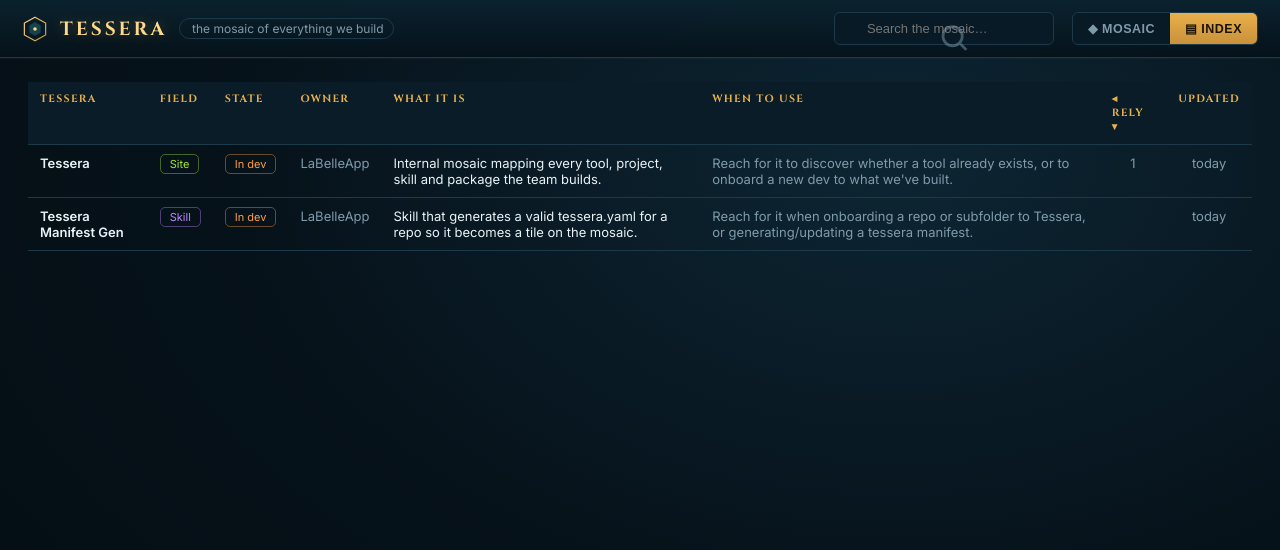
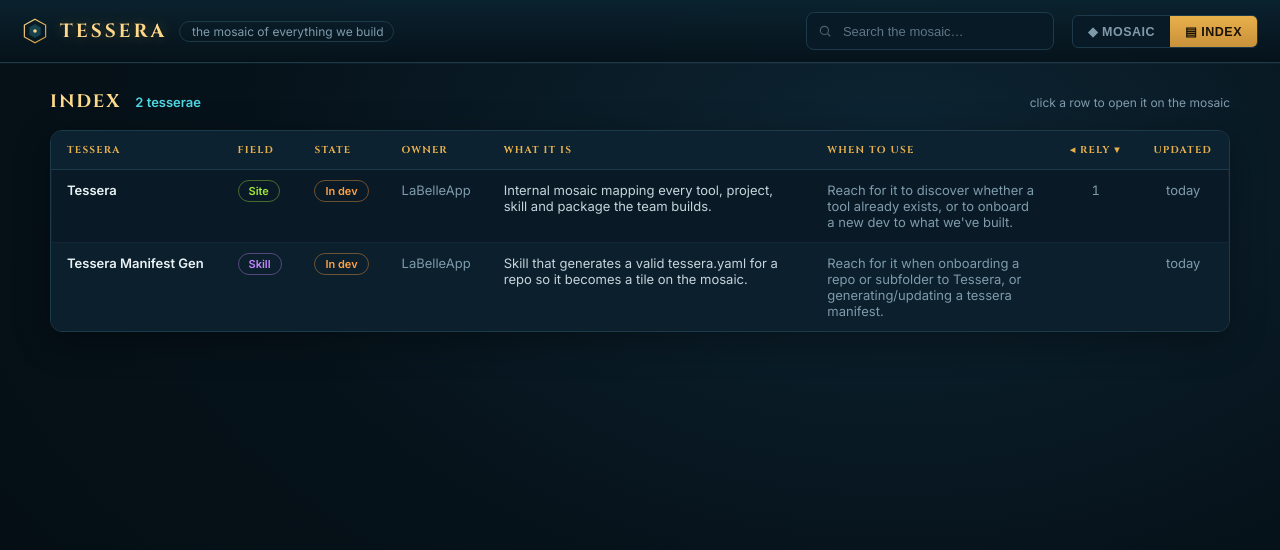
Before and after one commit to LaBelleApp/tessera, a website: page docs/index.html in a window 1280 px wide. Both pictures are taken after a click on the button "▤ INDEX". Drawn offline with nearby package versions, Linux system fonts and the light colour scheme.

Commit message:
feat: enhance index.html with improved filter UI and table layout

```diff
--- a/docs/index.html
+++ b/docs/index.html
@@ -26,24 +26,34 @@
     color:var(--gold-bright);text-shadow:0 0 14px #e8b04b55}
   .brand .tag{color:var(--muted);font-size:12px;border-left:1px solid var(--border);padding-left:12px}
   .spacer{flex:1}
-  .search{position:relative}
+  .search{position:relative;display:flex;align-items:center}
   .search input{background:#081a25;border:1px solid var(--border);color:var(--txt);
-    border-radius:6px;padding:8px 14px 8px 32px;font-size:13px;width:220px;outline:none}
+    border-radius:8px;height:38px;padding:0 14px 0 36px;font-size:13px;width:248px;outline:none}
+  .search input::placeholder{color:#5f7689}
   .search input:focus{border-color:var(--gold);box-shadow:0 0 0 2px #e8b04b22}
-  .search svg{position:absolute;left:10px;top:9px;opacity:.5}
+  .search svg{position:absolute;left:12px;top:50%;transform:translateY(-50%);opacity:.55;pointer-events:none}
   .toggle{display:flex;border:1px solid var(--border);border-radius:6px;overflow:hidden;background:#081a25}
   .toggle button{background:none;border:none;color:var(--muted);padding:8px 15px;cursor:pointer;
     font-size:12.5px;font-weight:600;letter-spacing:.5px}
   .toggle button.active{background:linear-gradient(180deg,#e8b04b,#c9913a);color:#1a1205}
   main{flex:1;position:relative;overflow:hidden}
   #stage{position:absolute;inset:0}
-  svg{width:100%;height:100%;display:block;cursor:grab}
-  svg:active{cursor:grabbing}
+  #svg{width:100%;height:100%;display:block;cursor:grab}
+  #svg:active{cursor:grabbing}
   .panel-card{background:var(--panel);backdrop-filter:blur(10px);border:1px solid var(--border);
     border-radius:10px;box-shadow:0 8px 30px #00000050, inset 0 0 0 1px #ffffff06}
-  .filters{position:absolute;top:16px;left:16px;width:206px;padding:15px 17px;z-index:20;font-size:12px}
-  .filters h4{margin:0 0 9px;font-size:10.5px;text-transform:uppercase;letter-spacing:1.5px;color:var(--gold);font-family:'Cinzel',serif}
-  .filters .grp{margin-bottom:16px}
+  .filters{position:absolute;top:16px;left:16px;width:212px;padding:0;z-index:20;font-size:12px;overflow:hidden}
+  .filters-head{display:flex;align-items:center;justify-content:space-between;gap:10px;padding:11px 14px;cursor:pointer;
+    font-family:'Cinzel',serif;font-size:11px;letter-spacing:1.5px;text-transform:uppercase;color:var(--gold);user-select:none}
+  .filters-head:hover{color:var(--gold-bright)}
+  .filters-head .chev{font-size:10px;color:var(--muted);transition:transform .2s}
+  .filters.collapsed{width:auto}
+  .filters.collapsed #filterBody{display:none}
+  .filters.collapsed .filters-head .chev{transform:rotate(-90deg)}
+  #filterBody{padding:0 16px 14px}
+  .filters h4{margin:13px 0 9px;font-size:10.5px;text-transform:uppercase;letter-spacing:1.5px;color:var(--gold);font-family:'Cinzel',serif}
+  .filters .grp:first-child h4{margin-top:2px}
+  .filters .grp{margin-bottom:13px}
   .chk{display:flex;align-items:center;gap:8px;padding:3px 0;cursor:pointer;color:var(--txt)}
   .chk input{accent-color:var(--gold)}
   .hexmark{width:11px;height:12px;flex:none;clip-path:polygon(50% 0,100% 25%,100% 75%,50% 100%,0 75%,0 25%)}
@@ -72,16 +82,30 @@
   .seam.dash{background:none;border-top:1px dashed var(--gold)}
   .links a{display:inline-flex;align-items:center;gap:6px;margin:8px 12px 0 0;color:var(--cyan);text-decoration:none;font-size:13px;font-weight:600}
   .meta-row{display:flex;justify-content:space-between;font-size:12px;color:var(--muted);margin-top:14px;padding-top:12px;border-top:1px solid var(--border)}
-  #tableWrap{position:absolute;inset:0;overflow:auto;padding:24px 28px;display:none}
+  #tableWrap{position:absolute;inset:0;overflow:auto;padding:26px 30px 40px;display:none}
   #tableWrap.show{display:block}
+  .index-head{max-width:1180px;margin:0 auto 16px;display:flex;align-items:baseline;gap:14px}
+  .index-head h2{font-family:'Cinzel',serif;color:var(--gold-bright);font-size:18px;letter-spacing:2px;margin:0;text-transform:uppercase}
+  .index-head .count{color:var(--cyan);font-size:13px;font-weight:600}
+  .index-head .hint{color:var(--muted);font-size:12px;margin-left:auto}
+  .index-card{max-width:1180px;margin:0 auto;border:1px solid var(--border);border-radius:12px;overflow:hidden;
+    background:#091a26;box-shadow:0 10px 36px #00000055, inset 0 0 0 1px #ffffff06}
   table{width:100%;border-collapse:collapse;font-size:13px}
-  th,td{text-align:left;padding:10px 12px;border-bottom:1px solid var(--border);vertical-align:top}
-  th{position:sticky;top:0;background:#0a1c28;color:var(--gold);font-size:10.5px;text-transform:uppercase;letter-spacing:1.3px;cursor:pointer;z-index:2;font-family:'Cinzel',serif}
-  tr:hover td{background:#0b2230}
-  td .name{font-weight:600;cursor:pointer}
+  th,td{text-align:left;padding:12px 16px;vertical-align:top}
+  th{position:sticky;top:0;background:#0c2231;color:var(--gold);font-size:10px;text-transform:uppercase;
+    letter-spacing:1.2px;cursor:pointer;z-index:2;font-family:'Cinzel',serif;border-bottom:1px solid var(--border);white-space:nowrap}
+  th:hover{color:var(--gold-bright)}
+  tbody td{border-bottom:1px solid #112733}
+  tbody tr:last-child td{border-bottom:none}
+  tbody tr{cursor:pointer}
+  tbody tr:nth-child(even) td{background:#0b1f2c}
+  tbody tr:hover td{background:#11303f}
+  td .name{font-weight:600;color:var(--txt)}
   td .name:hover{color:var(--gold-bright)}
-  .pill{font-size:11px;padding:2px 9px;border-radius:5px;border:1px solid;white-space:nowrap}
-  .num{text-align:center;color:var(--muted)}
+  td.summary{color:#c6d4dc;max-width:320px}
+  td.use{color:var(--muted);max-width:240px}
+  .pill{font-size:11px;padding:3px 10px;border-radius:20px;border:1px solid;white-space:nowrap;font-weight:600}
+  .num{text-align:center;color:var(--muted);font-variant-numeric:tabular-nums}
   .tooltip{position:absolute;pointer-events:none;background:#0a1c28;border:1px solid var(--gold);border-radius:6px;padding:6px 11px;font-size:12px;z-index:40;opacity:0;transition:opacity .12s;white-space:nowrap;box-shadow:0 0 16px #e8b04b33}
   .freshness{position:absolute;bottom:16px;left:50%;transform:translateX(-50%);color:var(--muted);font-size:11.5px;background:#0a1c28cc;padding:7px 16px;border-radius:20px;border:1px solid var(--border);z-index:15;display:flex;align-items:center;gap:9px}
   .freshness .pulse{width:7px;height:7px;border-radius:50%;background:var(--cyan);box-shadow:0 0 8px var(--cyan);animation:pulse 2.4s ease-in-out infinite}
@@ -114,12 +138,18 @@
   <main>
     <div id="stage"><svg id="svg"></svg></div>
     <div class="filters panel-card" id="filters">
-      <div class="grp"><h4>Fields</h4><div id="typeFilters"></div></div>
-      <div class="grp"><h4>State</h4><div id="statusFilters"></div></div>
-      <div class="grp"><h4>Reading the mosaic</h4><div class="legend-note">Tile <b>size</b> = pieces that depend on it (bigger = load-bearing).<br><b>Glow</b> = maturity. Gold <b>seams</b> link tiles: solid = <i>depends on</i>, dashed = <i>part of</i>.</div></div>
+      <div class="filters-head" id="filtersHead"><span>Filters</span><span class="chev" id="filtersChev">▾</span></div>
+      <div id="filterBody">
+        <div class="grp"><h4>Fields</h4><div id="typeFilters"></div></div>
+        <div class="grp"><h4>State</h4><div id="statusFilters"></div></div>
+        <div class="grp"><h4>Reading the mosaic</h4><div class="legend-note">Tile <b>size</b> = pieces that depend on it (bigger = load-bearing).<br><b>Glow</b> = maturity. Gold <b>seams</b> link tiles: solid = <i>depends on</i>, dashed = <i>part of</i>.</div></div>
+      </div>
     </div>
     <div class="detail" id="detail"></div>
-    <div id="tableWrap"><table id="table"></table></div>
+    <div id="tableWrap">
+      <div class="index-head"><h2>Index</h2><span class="count" id="indexCount"></span><span class="hint">click a row to open it on the mosaic</span></div>
+      <div class="index-card"><table id="table"></table></div>
+    </div>
     <div class="freshness" id="freshness"><span class="pulse"></span><span id="freshTxt"></span></div>
     <div id="overlay"><div class="box"><h3>Serve the mosaic</h3>
       <p>This page loads <code>data.json</code> over HTTP, which a browser blocks on <code>file://</code>.<br><br>
@@ -190,7 +220,8 @@ function init(){
     l.innerHTML=`<input type="checkbox" checked data-status="${k}"><span class="hexmark" style="background:${v.color}"></span>${v.label}`;statusBox.appendChild(l);});
   typeBox.addEventListener('change',e=>{const t=e.target.dataset.type;e.target.checked?state.visibleTypes.add(t):state.visibleTypes.delete(t);refresh();});
   statusBox.addEventListener('change',e=>{const s=e.target.dataset.status;e.target.checked?state.visibleStatus.add(s):state.visibleStatus.delete(s);refresh();});
-  document.getElementById('search').addEventListener('input',e=>{state.query=e.target.value.toLowerCase().trim();refresh();});
+  document.getElementById('search').addEventListener('input',e=>{state.query=e.target.value.toLowerCase().trim();refresh();renderTable();});
+  document.getElementById('filtersHead').onclick=()=>document.getElementById('filters').classList.toggle('collapsed');
 
   // svg setup
   const svg=d3.select('#svg'),stage=document.getElementById('stage');
@@ -210,6 +241,17 @@ function init(){
   const typeKeys=Object.keys(FIELDS),cols=Math.ceil(Math.sqrt(typeKeys.length)),anchor={};
   typeKeys.forEach((t,i)=>{anchor[t]={x:(i%cols+0.5)/cols,y:(Math.floor(i/cols)+0.5)/Math.ceil(typeKeys.length/cols)};});
   const ax=n=>anchor[n.type].x*W,ay=n=>anchor[n.type].y*H,radius=n=>10+Math.sqrt(n.inDeg)*6;
+
+  // frame the whole graph on its centre of gravity
+  function fitView(dur=600){
+    if(!NODES.length || NODES[0].x===undefined) return;
+    let x0=Infinity,x1=-Infinity,y0=Infinity,y1=-Infinity;
+    NODES.forEach(n=>{const r=radius(n);x0=Math.min(x0,n.x-r);x1=Math.max(x1,n.x+r);y0=Math.min(y0,n.y-r);y1=Math.max(y1,n.y+r);});
+    const w=x1-x0||1,h=y1-y0||1,pad=70;
+    const scale=Math.max(0.4,Math.min(2,Math.min((W-2*pad)/w,(H-2*pad)/h)));
+    const tx=W/2-scale*(x0+x1)/2, ty=H/2-scale*(y0+y1)/2;
+    svg.transition().duration(dur).call(zoom.transform,d3.zoomIdentity.translate(tx,ty).scale(scale));
+  }
 
   const sim=d3.forceSimulation(NODES)
     .force('link',d3.forceLink(LINKS).id(d=>d.id).distance(78).strength(.25))
@@ -303,15 +345,16 @@ function init(){
     const th=(k,l)=>`<th data-k="${k}">${l}${sortKey===k?(sortDir<0?' ▾':' ▴'):''}</th>`;
     let h=`<thead><tr>${th('name','Tessera')}${th('type','Field')}${th('status','State')}${th('owner','Owner')}<th>What it is</th><th>When to use</th>${th('inDeg','◂ rely')}${th('updated','Updated')}</tr></thead><tbody>`;
     rows.forEach(n=>{const t=FIELDS[n.type],s=STATES[n.status];
-      h+=`<tr><td><span class="name" data-go="${n.id}">${n.name}</span></td>
+      h+=`<tr data-go="${n.id}"><td><span class="name">${n.name}</span></td>
         <td><span class="pill" style="color:${t.raw};border-color:${t.raw}66">${t.label}</span></td>
         <td><span class="pill" style="color:${s.color};border-color:${s.color}66">${s.label}</span></td>
-        <td style="color:var(--muted)">${n.owner}</td><td>${n.summary}</td><td style="color:var(--muted)">${n.use||'—'}</td>
+        <td style="color:var(--muted)">${n.owner}</td><td class="summary">${n.summary}</td><td class="use">${n.use||'—'}</td>
         <td class="num">${n.inDeg||''}</td><td class="num">${n.updatedAt?ago(n.updatedAt):'—'}</td></tr>`;});
     h+='</tbody>';document.getElementById('table').innerHTML=h;
+    const ic=document.getElementById('indexCount');if(ic)ic.textContent=rows.length===NODES.length?`${NODES.length} tesserae`:`${rows.length} of ${NODES.length} shown`;
     document.querySelectorAll('#table th[data-k]').forEach(th=>th.onclick=()=>{const k=th.dataset.k;
       if(sortKey===k)sortDir*=-1;else{sortKey=k;sortDir=(k==='inDeg'||k==='updated')?-1:1;}renderTable();});
-    document.querySelectorAll('#table [data-go]').forEach(el=>el.onclick=()=>{setView('mosaic');select(el.dataset.go);});
+    document.querySelectorAll('#table tbody tr[data-go]').forEach(tr=>tr.onclick=()=>{setView('mosaic');select(tr.dataset.go);});
   }
   const btnM=document.getElementById('btnMosaic'),btnI=document.getElementById('btnIndex');
   function setView(v){const idx=v==='index';
@@ -326,8 +369,12 @@ function init(){
   document.getElementById('freshTxt').innerHTML=`Mosaic assembled <b style="color:var(--cyan)">${ago(new Date(GENERATED_AT).toISOString())}</b> · ${NODES.length} tesserae · ${frags} fragments`;
 
   window.addEventListener('resize',()=>{W=stage.clientWidth;H=stage.clientHeight;
-    sim.force('x',d3.forceX(ax).strength(.18)).force('y',d3.forceY(ay).strength(.18));sim.alpha(.3).restart();});
+    sim.force('x',d3.forceX(ax).strength(.18)).force('y',d3.forceY(ay).strength(.18));
+    sim.alpha(.4).restart();setTimeout(()=>fitView(),650);});
+
   refresh();renderTable();
+  // settle the layout up front, then frame it on its centre (no fly-in)
+  sim.stop(); sim.tick(260); ticked(); fitView(0);
 }
 boot();
 </script>
```
